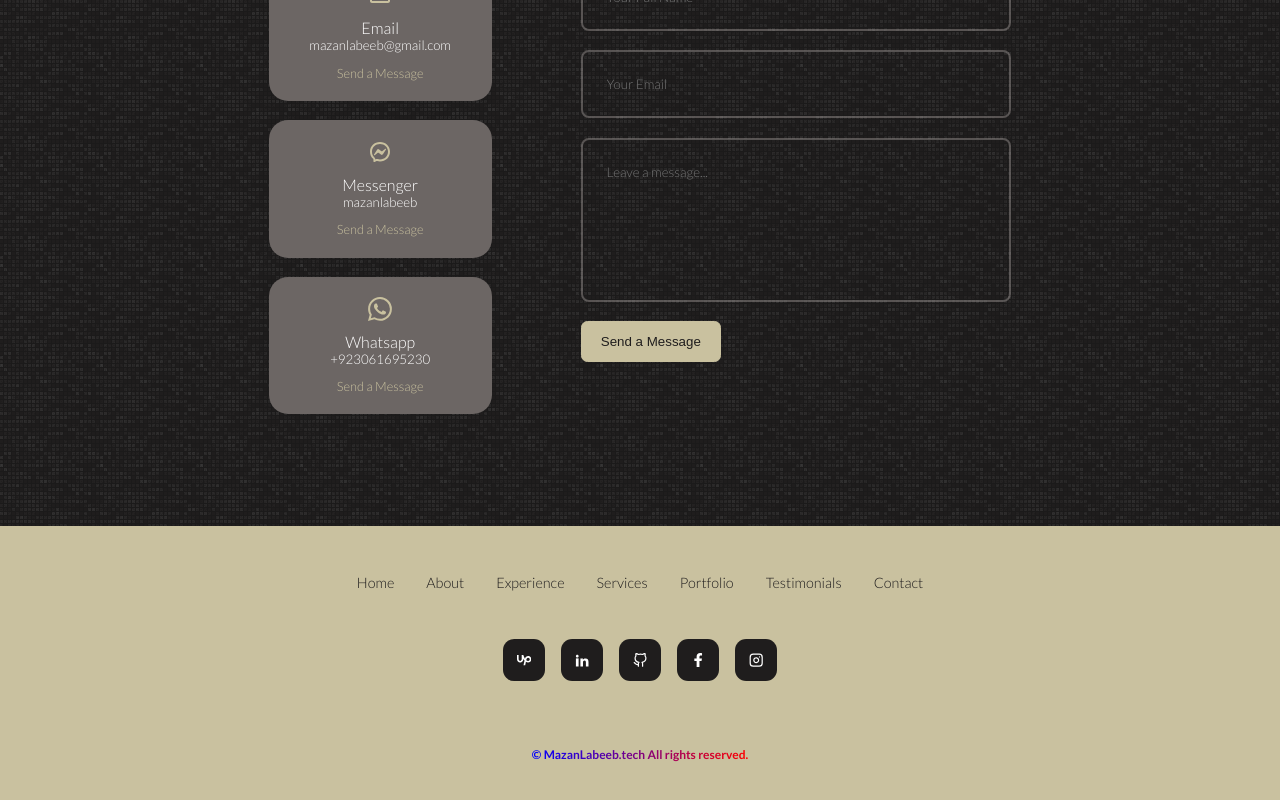
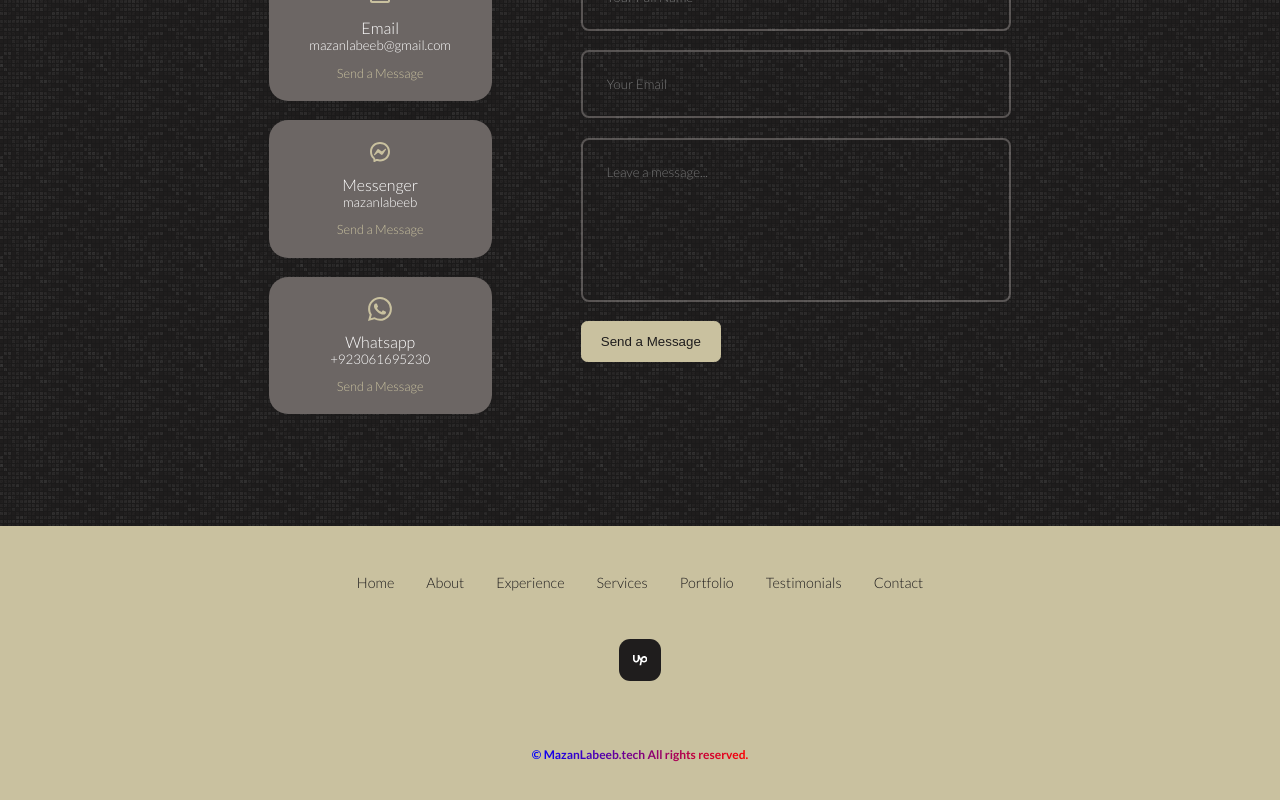
Before and after one commit to MazanLabeeb/My-React-Portfolio, a React (Create React App) app: page / in a window 1280 px wide. Shown: the part 3992-4792 px from the top of the page. Built offline with nearby package versions, Linux system fonts and the light colour scheme.

Commit message:
Update config.js
contact removed

```diff
--- a/src/config.js
+++ b/src/config.js
@@ -10,25 +10,26 @@ export const footerSocialTiles = [
         id: 'link1',
         link: "https://www.upwork.com/freelancers/~01622576d387633e89",
         icon: <SiUpwork />
-    },
-    {
-        id: 'link2',
-        link: "https://www.linkedin.com/in/mazanlabeeb/",
-        icon: <ImLinkedin2 />
-    },
-    {
-        id: 'link3',
-        link: "https://github.com/mazanlabeeb",
-        icon: <FiGithub />
-    },
-    {
-        id: 'link4',
-        link: "https://facebook.com/mazanlabeeb",
-        icon: <FaFacebookF />
-    },
-    {
-        id: 'link5',
-        link: "https://instagram.com/mazanlabeeb",
-        icon: <FiInstagram />
     }
+    // ,
+    // {
+    //     id: 'link2',
+    //     link: "https://www.linkedin.com/in/mazanlabeeb/",
+    //     icon: <ImLinkedin2 />
+    // },
+    // {
+    //     id: 'link3',
+    //     link: "https://github.com/mazanlabeeb",
+    //     icon: <FiGithub />
+    // },
+    // {
+    //     id: 'link4',
+    //     link: "https://facebook.com/mazanlabeeb",
+    //     icon: <FaFacebookF />
+    // },
+    // {
+    //     id: 'link5',
+    //     link: "https://instagram.com/mazanlabeeb",
+    //     icon: <FiInstagram />
+    // }
 ];
```
